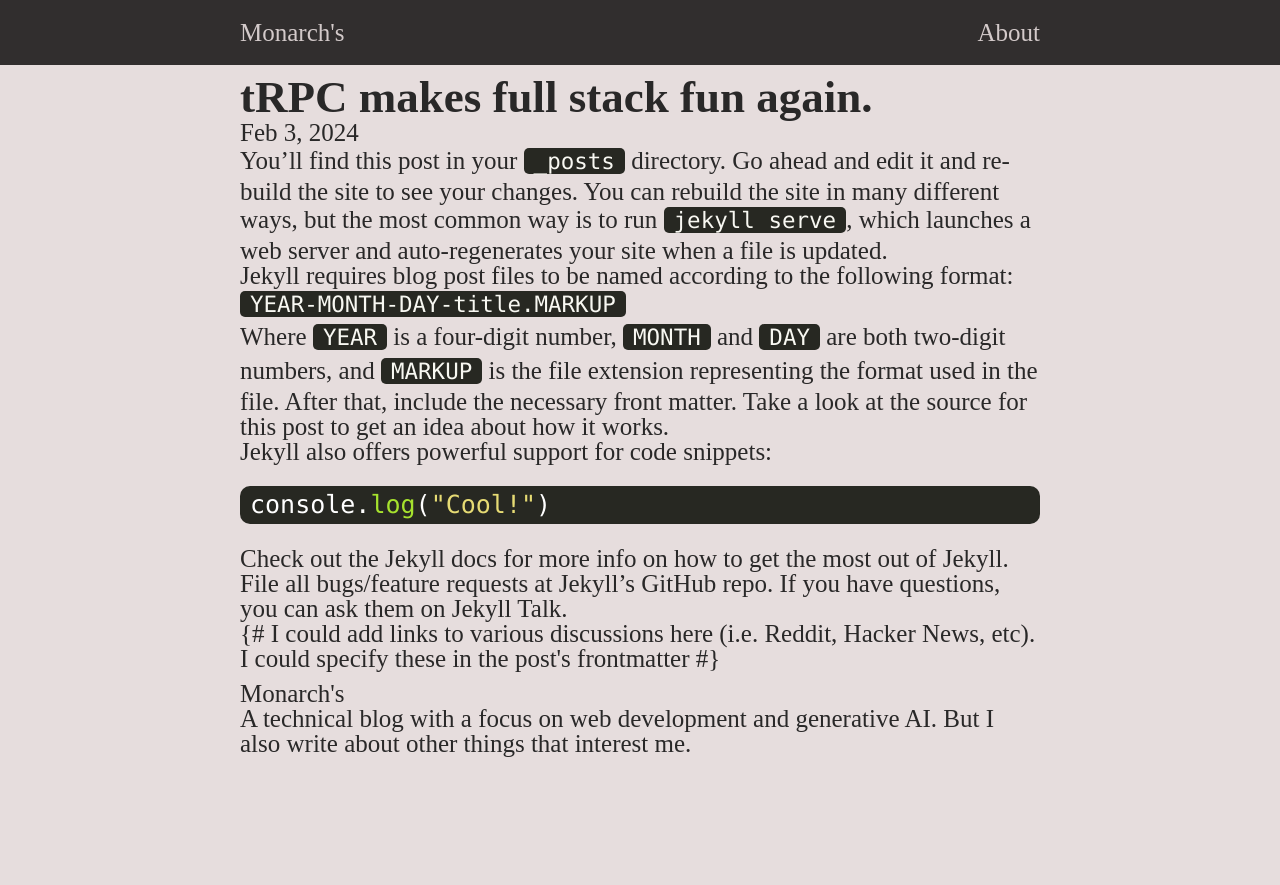
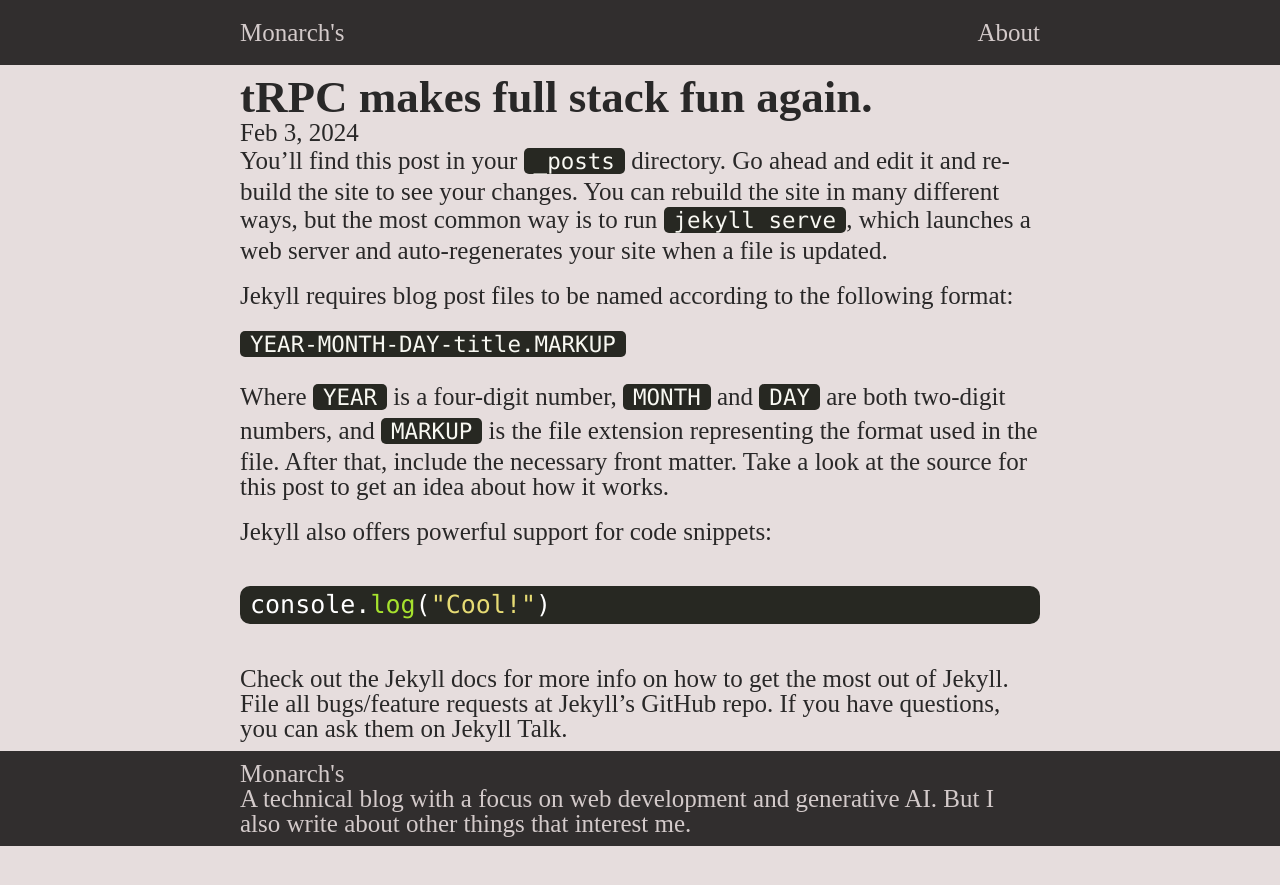
Before and after one commit to monarchwadia/blog-monarchwadia.com, a Jekyll site: the page built from _posts/2024-02-03-why-trpc.markdown, in a window 1280 px wide. Shown: the top 885 px of the page. Built offline with Jekyll 4.4.1, drawn with Linux system fonts in a browser that asks for light colours.

Commit message:
Styling the footer

```diff
--- a/_includes/footer.html
+++ b/_includes/footer.html
@@ -1,4 +1,4 @@
-<footer class="container-wrapper">
+<footer class="container-wrapper base-300 py-2">
   <div class="container">
 
     <data  href="{{ "/" | relative_url }}"></data>
--- a/_layouts/post.html
+++ b/_layouts/post.html
@@ -17,10 +17,10 @@ layout: default
     </p>
   </header>
 
-  <div>{{ content }}</div>
+  <div class="flex flex-col gap-3">{{ content }}</div>
 
-  {# I could add links to various discussions here (i.e. Reddit, Hacker News, etc). I could specify these in the post's
-  frontmatter #}
+  <!-- {# I could add links to various discussions here (i.e. Reddit, Hacker News, etc). I could specify these in the post's
+  frontmatter #} -->
 
   <a href="{{ page.url | relative_url }}" hidden></a>
 </article>
--- a/_sass/monarch-components.scss
+++ b/_sass/monarch-components.scss
@@ -22,6 +22,8 @@
     cursor: pointer;
   }
 
+  // --------------------- Container ---------------------
+
   // padding-left: 100px;
   $content-sizes: (
     sm: (container-width: 700px,  padding: 10px),
@@ -37,8 +39,6 @@
     $container-width: map-get($size-value, container-width);
 
     @include for-media($size-key) {
-
-
       .container-wrapper {
         width: 100%;
 
--- a/_sass/monarch-utils.scss
+++ b/_sass/monarch-utils.scss
@@ -7,7 +7,7 @@
 
     .flex { display: flex };
     .flex-row { flex-direction: row; }
-    .flex-col { flex-direction: col; }
+    .flex-col { flex-direction: column; }
     .space-between { justify-content: space-between; }
 
     // gaps
```
